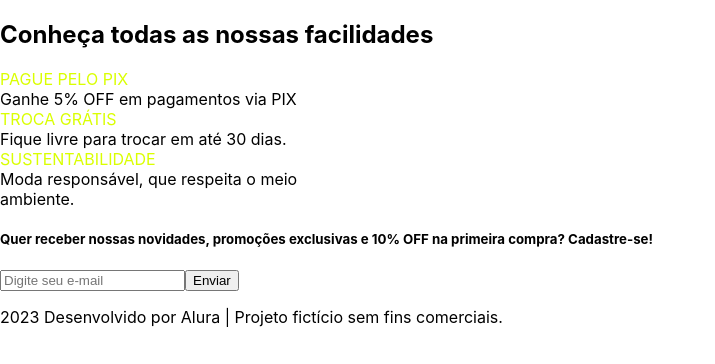
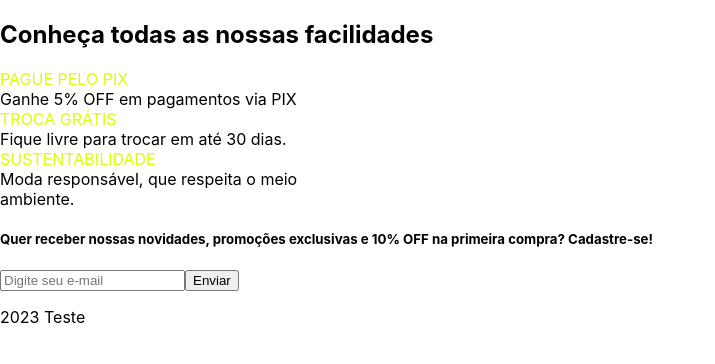
Before and after one commit to Samanta00/Bonnars, a React (Create React App) app in the folder frontend/projeto/: page / in a window 1280 px wide. Shown: the top 364 px of the page, without its empty margins (0-715 px from the left). Built offline with nearby package versions, Linux system fonts and the light colour scheme.

Commit message:
fix: correção de paragrafo

```diff
--- a/frontend/projeto/src/components/Footer/index.tsx
+++ b/frontend/projeto/src/components/Footer/index.tsx
@@ -63,7 +63,7 @@ const Footer: React.FC = () => {
       </form>
 
       <footer className="text-center bg-black text-bg-dark">
-        <p className="card-text py-3">2023 <i className="bi bi-c-circle"></i> Desenvolvido por Alura | Projeto fictício sem fins comerciais.</p>
+        <p className="card-text py-3">2023 <i className="bi bi-c-circle"></i> Teste</p>
       </footer>
     </>
   );
```
